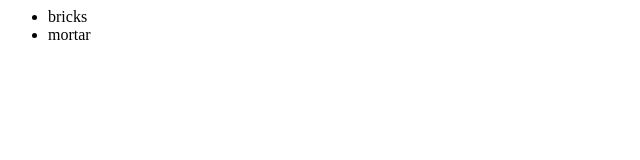
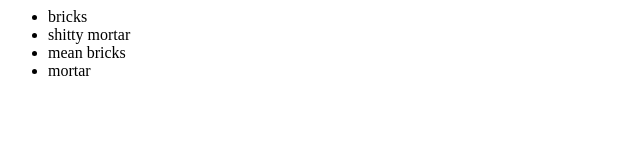
Before and after one commit to Christophermoore304/newGitTest, a plain HTML site: page index.html in a window 1280 px wide. Shown: the whole page, without its empty margins (0-640 px from the left). Drawn offline with Linux system fonts and the light colour scheme.

Commit message:
Update index.html

```diff
--- a/index.html
+++ b/index.html
@@ -2,8 +2,10 @@
 	<body>
 
 		<div>
-			<ul>
+            <ul>
 				<li>bricks</li>
+				<li>shitty mortar</li>
+				<li>mean bricks</li>
 				<li>mortar</li>
 			</ul>
 		</div>
```
